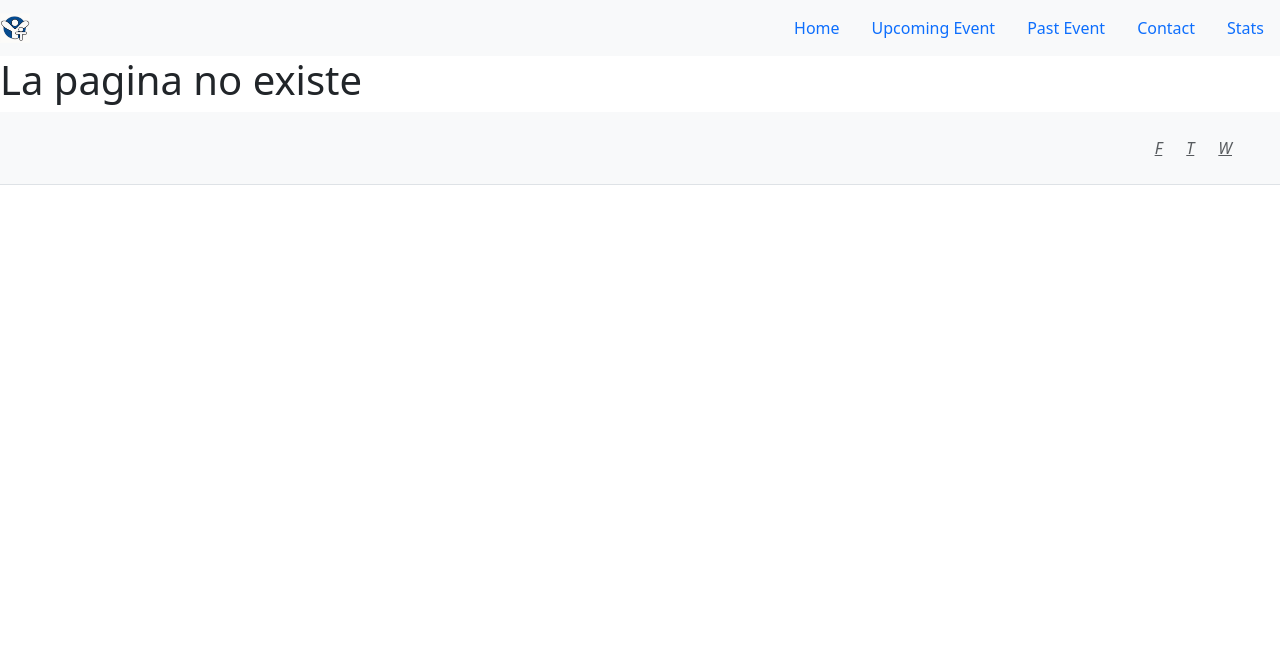
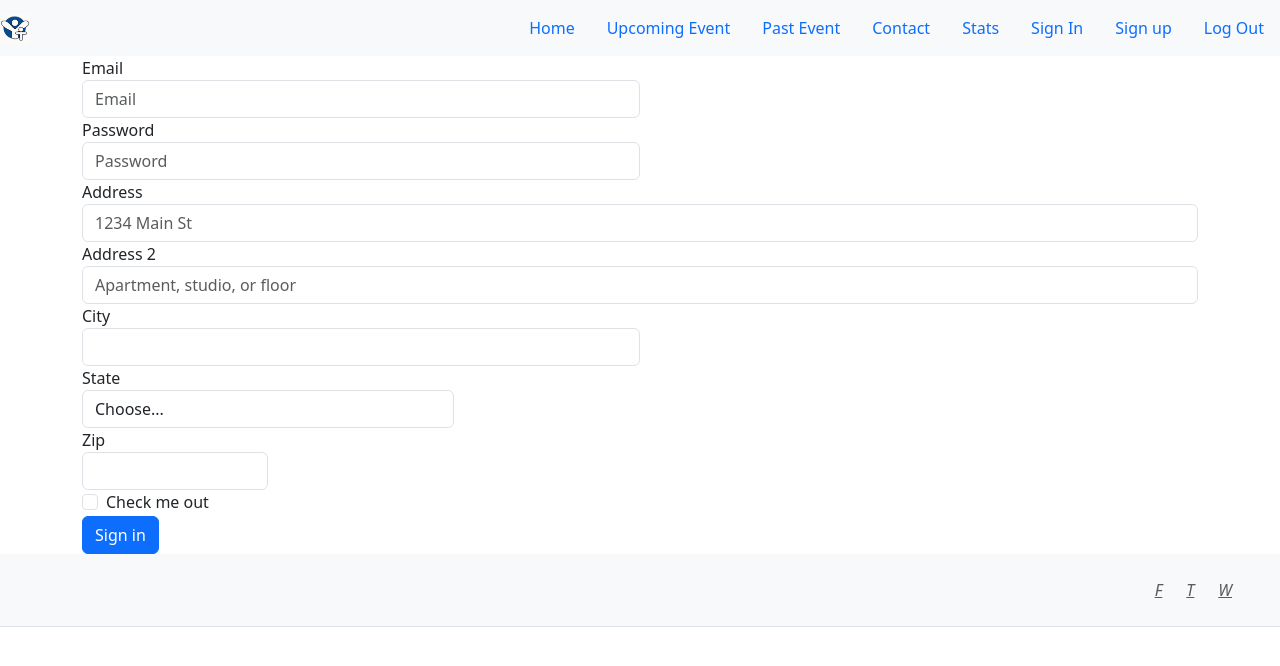
Before and after one commit to mjtBootcamp/amazing-events, a React (Vite) app: page /register in a window 1280 px wide. Shown: the top 666 px of the page. Built offline with nearby package versions, Linux system fonts and the light colour scheme; no server answers.

Commit message:
Api interna

```diff
--- a/src/App.jsx
+++ b/src/App.jsx
@@ -9,11 +9,14 @@ import Upcoming from './assets/pages/Upcoming'
 import Contact from './assets/pages/Contact'
 import Detail from './assets/pages/Detail'
 import Stats from './assets/pages/Stats'
+import Login from './assets/pages/Login'
+import Register from './assets/pages/Register'
 import axios from 'axios'
 import { useContext, useEffect, useState } from 'react'
 import StateContext from "../src/assets/store/StateContext"
 function App() {
-  const URL = "https://mindhub-xj03.onrender.com/api/amazing"
+  //const URL = "https://mindhub-xj03.onrender.com/api/amazing"
+  const URL = "http://localhost:3000/api/events"
   let [events, setEvents] = useState([])
   let {loadEvents,loadEventsPast, loadEventsUpcoming, loadTitles}=useContext(StateContext)//Busca si este o algun padre estan dentro de un proveedor
 
@@ -21,9 +24,10 @@ function App() {
 
   useEffect(() => {
     axios.get(URL).then(response => {
-      loadEvents(response.data.events);
-      loadEventsPast(response.data.events);
-      loadEventsUpcoming(response.data.events);
+      console.log(response)
+      loadEvents(response.data);
+      loadEventsPast(response.data);
+      loadEventsUpcoming(response.data);
     });
     //loadTitles(titlesPages)
   }, [])
@@ -38,6 +42,8 @@ function App() {
           <Route path="/upcoming" element={<Upcoming></Upcoming>} />
           <Route path="/stats" element={<Stats></Stats>} />
           <Route path="/contact" element={<Contact></Contact>} />
+          <Route path="/login" element={<Login></Login>} />
+          <Route path="/register" element={<Register></Register>} />
           <Route path="/detail/:id" element={<Detail></Detail>} />
 
           <Route path="*" element={<h1>La pagina no existe</h1>} />
--- a/src/assets/components/CardContent.jsx
+++ b/src/assets/components/CardContent.jsx
@@ -4,7 +4,7 @@ import { useContext, useEffect, useState } from 'react';
 import StateContext from "../store/StateContext"
 
 function CardContent(props) {
-  let {events} = useContext(StateContext)
+  //
   let [eventos, setEvents] = useState([]) //([]) inicia en array para que haga el primer map
   let [filtedEvents, setFiltedEvents] = useState([])//idem
 
@@ -21,21 +21,21 @@ function CardContent(props) {
 
     if (textInputValue == "" && checkedCategories.length == 0) {
       console.log("1 - Sin texto / Sin categoria");
-      setFiltedEvents(events)
+      setFiltedEvents(eventos)
     }
     if (textInputValue != "" && checkedCategories.length == 0) {
       console.log("2 - Texto / Sin categoria");
-      let filtedEventsText = events.filter(event => event.name.toLowerCase().includes(textInputValue.toLowerCase()))
+      let filtedEventsText = props.events.filter(event => event.name.toLowerCase().includes(textInputValue.toLowerCase()))
       setFiltedEvents(filtedEventsText)
     }
     if (textInputValue == "" && checkedCategories.length != 0) {
       console.log("3 - Sin texto / Con categoria");
-      let filtedEvensChecked = events.filter(event => checkedCategories.includes(event.category))
+      let filtedEvensChecked = props.events.filter(event => checkedCategories.includes(event.category))
       setFiltedEvents(filtedEvensChecked)
     }
     if (textInputValue != "" && checkedCategories.length != 0) {
       console.log("4 - Con texto / Con categoria");
-      let filtedEvensTextAndCheckBoxs = events.filter(event => event.name.toLowerCase().includes(textInputValue.toLowerCase()) && checkedCategories.includes(event.category))
+      let filtedEvensTextAndCheckBoxs = props.events.filter(event => event.name.toLowerCase().includes(textInputValue.toLowerCase()) && checkedCategories.includes(event.category))
       setFiltedEvents(filtedEvensTextAndCheckBoxs)
     }
   }
--- a/src/assets/components/Navegation.jsx
+++ b/src/assets/components/Navegation.jsx
@@ -21,6 +21,13 @@ function Navegation() {
             </li>
             <li className="nav-item">
                 <Link className="btn btn-outline-secondary btn-sm nav-link" to={"/stats"}>Stats</Link>
+            </li><li className="nav-item">
+                <Link className="btn btn-outline-secondary btn-sm nav-link" to={"/register"}>Sign In</Link>
+            </li><li className="nav-item">
+                <Link className="btn btn-outline-secondary btn-sm nav-link" to={"/login"}>Sign up</Link>
+            </li>
+            <li className="nav-item">
+                <Link className="btn btn-outline-secondary btn-sm nav-link" to={"/stats"}>Log Out</Link>
             </li>
         </ul>
     </nav>
--- /dev/null
+++ b/src/assets/pages/Login.jsx
@@ -0,0 +1,31 @@
+function Login() {
+    return (
+        <>
+            <section>
+                <div className="container">
+                    <div className="row">
+                    <div className="col-sm">
+                        <form>
+                            <div className="form-group">
+                                <label for="exampleInputEmail1">Email address</label>
+                                <input type="email" className="form-control" id="exampleInputEmail1" aria-describedby="emailHelp" placeholder="Enter email" />
+                                <small id="emailHelp" className="form-text text-muted">We'll never share your email with anyone else.</small>
+                            </div>
+                            <div className="form-group">
+                                <label for="exampleInputPassword1">Password</label>
+                                <input type="password" className="form-control" id="exampleInputPassword1" placeholder="Password" />
+                            </div>
+                            <div className="form-group form-check">
+                                <input type="checkbox" className="form-check-input" id="exampleCheck1" />
+                                <label className="form-check-label" for="exampleCheck1">Check me out</label>
+                            </div>
+                            <button type="submit" className="btn btn-primary">Submit</button>
+                        </form>
+                        </div>
+                    </div>
+                </div>
+            </section>
+        </>
+    )
+}
+export default Login
--- /dev/null
+++ b/src/assets/pages/Register.jsx
@@ -0,0 +1,61 @@
+function Register() {
+    return (
+        <>
+            <section>
+                <div className="container">
+                    <div className="row">
+                        <div className="col-sm">
+                            <form>
+                                <div className="form-row">
+                                    <div className="form-group col-md-6">
+                                        <label for="inputEmail4">Email</label>
+                                        <input type="email" className="form-control" id="inputEmail4" placeholder="Email"/>
+                                    </div>
+                                    <div className="form-group col-md-6">
+                                        <label for="inputPassword4">Password</label>
+                                        <input type="password" className="form-control" id="inputPassword4" placeholder="Password"/>
+                                    </div>
+                                </div>
+                                <div className="form-group">
+                                    <label for="inputAddress">Address</label>
+                                    <input type="text" className="form-control" id="inputAddress" placeholder="1234 Main St"/>
+                                </div>
+                                <div className="form-group">
+                                    <label for="inputAddress2">Address 2</label>
+                                    <input type="text" className="form-control" id="inputAddress2" placeholder="Apartment, studio, or floor"/>
+                                </div>
+                                <div className="form-row">
+                                    <div className="form-group col-md-6">
+                                        <label for="inputCity">City</label>
+                                        <input type="text" className="form-control" id="inputCity"/>
+                                    </div>
+                                    <div className="form-group col-md-4">
+                                        <label for="inputState">State</label>
+                                        <select id="inputState" className="form-control">
+                                            <option selected>Choose...</option>
+                                            <option>...</option>
+                                        </select>
+                                    </div>
+                                    <div className="form-group col-md-2">
+                                        <label for="inputZip">Zip</label>
+                                        <input type="text" className="form-control" id="inputZip"/>
+                                    </div>
+                                </div>
+                                <div className="form-group">
+                                    <div className="form-check">
+                                        <input className="form-check-input" type="checkbox" id="gridCheck"/>
+                                            <label className="form-check-label" for="gridCheck">
+                                                Check me out
+                                            </label>
+                                    </div>
+                                </div>
+                                <button type="submit" className="btn btn-primary">Sign in</button>
+                            </form>
+                        </div>
+                    </div>
+                </div>
+            </section>
+        </>
+    )
+}
+export default Register
```
